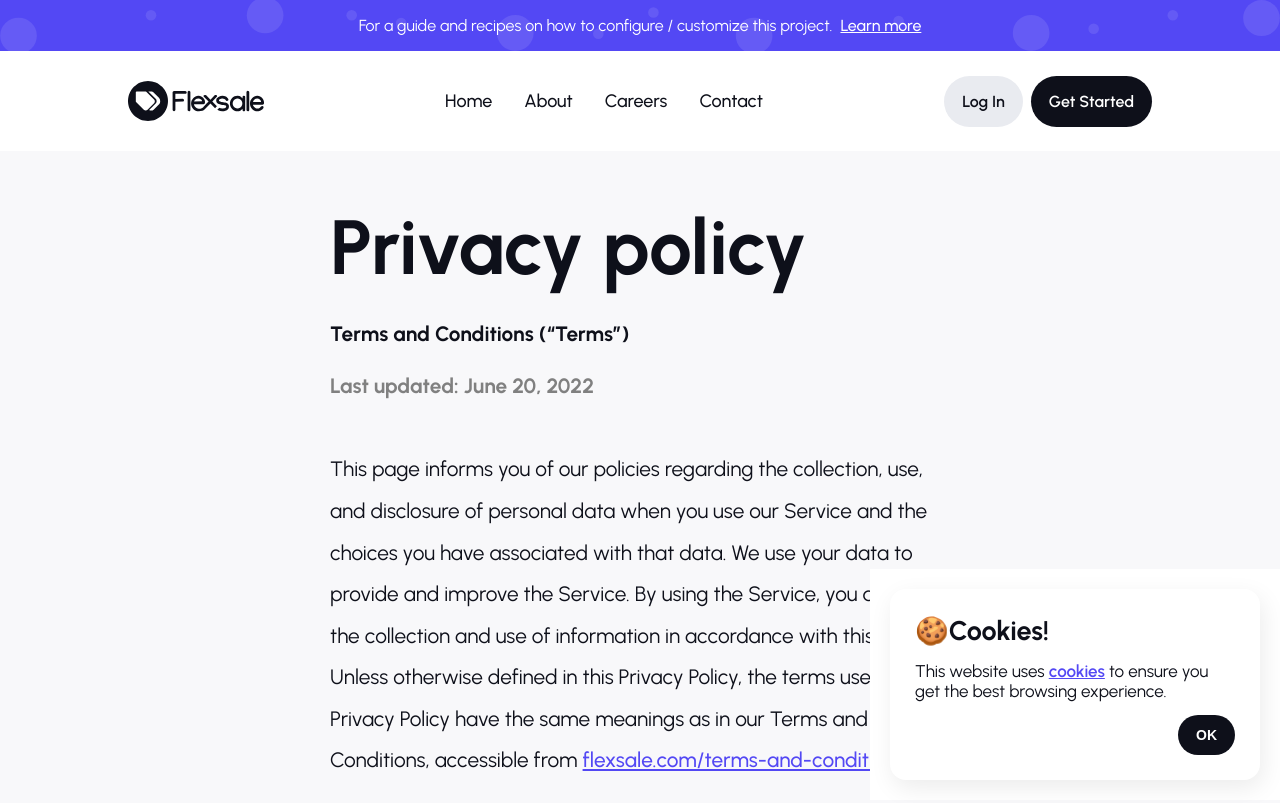
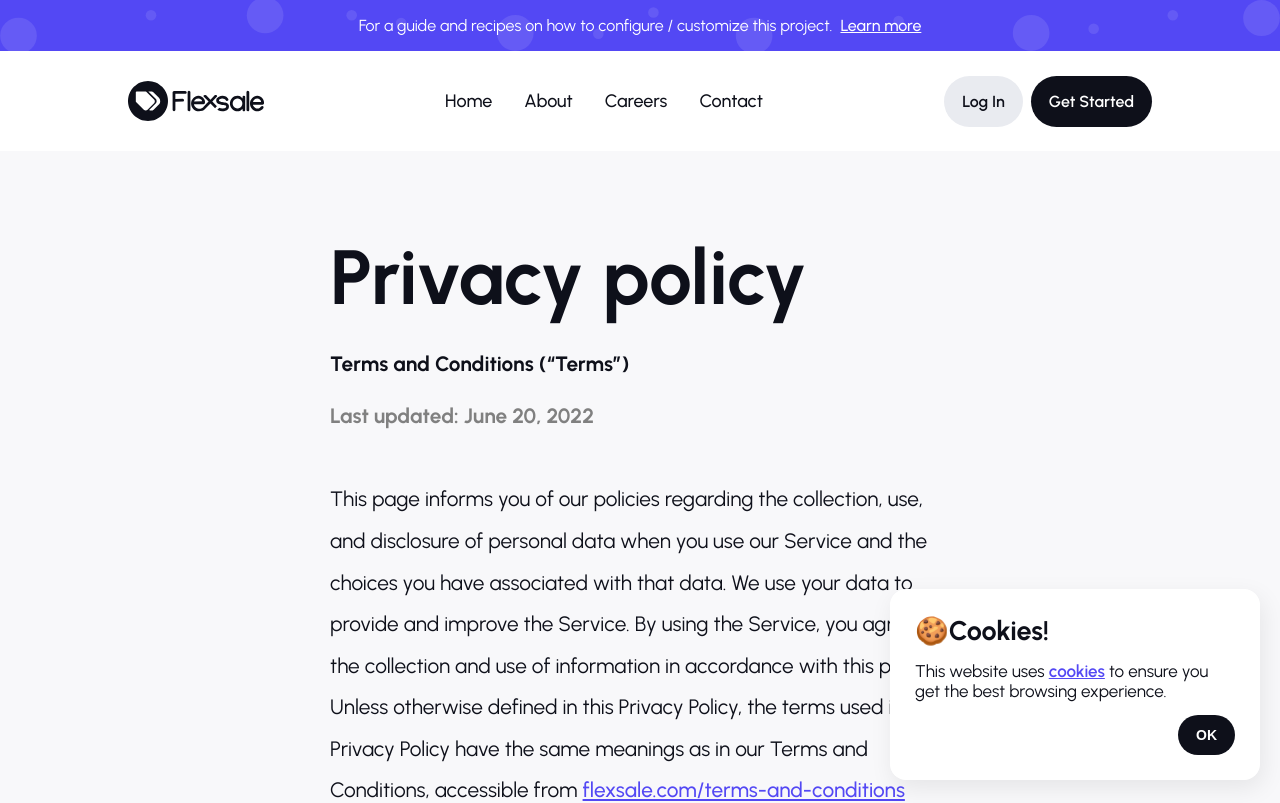
Before and after one commit to benjaminayimah/flexsale-web, a Vue app: page /privacy-policy in a window 1280 px wide. Shown: the top 803 px of the page. Built offline with nearby package versions, Linux system fonts and the light colour scheme.

Commit message:
terms cookies and privacy policy update

```diff
--- a/src/assets/index.scss
+++ b/src/assets/index.scss
@@ -114,7 +114,7 @@ h1,h2,h3{
     padding: 0 20px;
     .policies-holder{
         width: 50%;
-        padding: 50px 0;
+        padding: 80px 0;
         font-size: 1.3rem;
         h1 {
             font-size: 4.8rem;
@@ -156,8 +156,8 @@ h1,h2,h3{
         }
     }
     .link-list{
+        color: $primary;
         li a {
-            color: $primary;
             text-decoration: underline;
         }
     }
@@ -217,7 +217,7 @@ h1,h2,h3{
     }
     .policies-wrapper{
         .policies-holder{
-            padding: 30px 0;
+            padding: 40px 0;
             width: 100%;
             h1 {
                 font-size: 2.8rem;
--- a/src/components/includes/CookieConsent.vue
+++ b/src/components/includes/CookieConsent.vue
@@ -19,12 +19,12 @@ export default {
 <style lang="scss" scoped>
 #cookie_consent{
     position: fixed;
-    background-color: #fff;
     width: 410px;
     padding: 20px;
     right: 0;
     bottom: 0;
     .cookies-wrapper{
+        background-color: #fff;
         box-shadow: rgb(0 0 0 / 8%) 3px 8px 24px;
         border-radius: 16px;
         padding: 25px;
```
